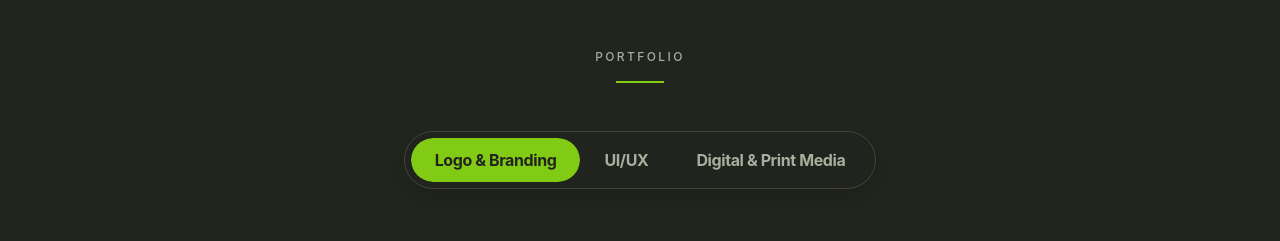
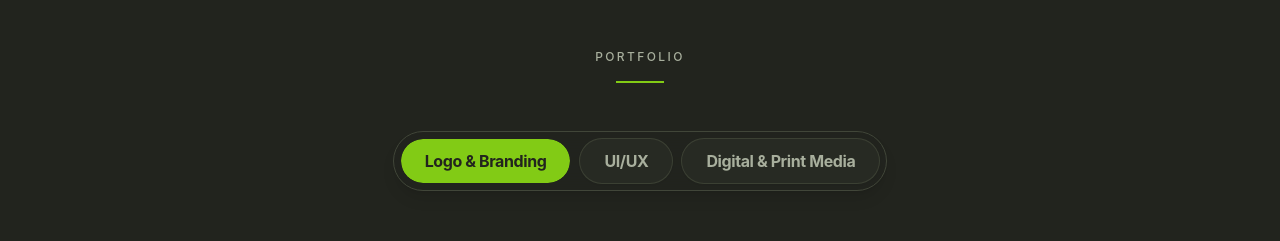
Before and after one commit to KenilPatel-30/KP_portfolio, a React (Vite) app: page / in a window 1280 px wide. Shown: the part 3020-3261 px from the top of the page. Built offline with nearby package versions, Linux system fonts and the light colour scheme.

Commit message:
UI Updates: Make unselected category tabs more visible

```diff
--- a/src/components/Work.tsx
+++ b/src/components/Work.tsx
@@ -394,7 +394,7 @@ const Work = () => {
 
           {/* Premium Media Tabs - Segmented Pill Style (Sticky) */}
           <div className="sticky top-6 z-40 flex justify-center mb-8 sm:mb-16 px-2 sm:px-4 w-full pointer-events-none">
-            <div className="pointer-events-auto flex items-center p-1 sm:p-1.5 bg-background/90 border border-border shadow-lg rounded-full backdrop-blur-xl w-full max-w-fit overflow-hidden">
+            <div className="pointer-events-auto flex items-center gap-1 sm:gap-2 p-1 sm:p-1.5 bg-background/90 border border-border shadow-lg rounded-full backdrop-blur-xl w-full max-w-fit overflow-hidden">
               {tabs.map((tab) => {
                 const isActive = activeTab === tab.id;
 
@@ -402,8 +402,8 @@ const Work = () => {
                   <button
                     key={tab.id}
                     onClick={() => handleTabChange(tab.id)}
-                    className={`group relative flex items-center justify-center px-2 py-2 min-[375px]:px-3 sm:px-6 sm:py-2.5 rounded-full transition-all duration-300 overflow-hidden whitespace-nowrap ${
-                      isActive ? '' : 'hover:bg-foreground/5'
+                    className={`group relative flex items-center justify-center px-2 py-2 min-[375px]:px-3 sm:px-6 sm:py-2.5 rounded-full transition-all duration-300 overflow-hidden whitespace-nowrap border ${
+                      isActive ? 'border-transparent' : 'border-border/80 bg-secondary/30 hover:bg-secondary/60 hover:border-primary/50 shadow-sm'
                     }`}
                   >
                     {isActive && (
```
